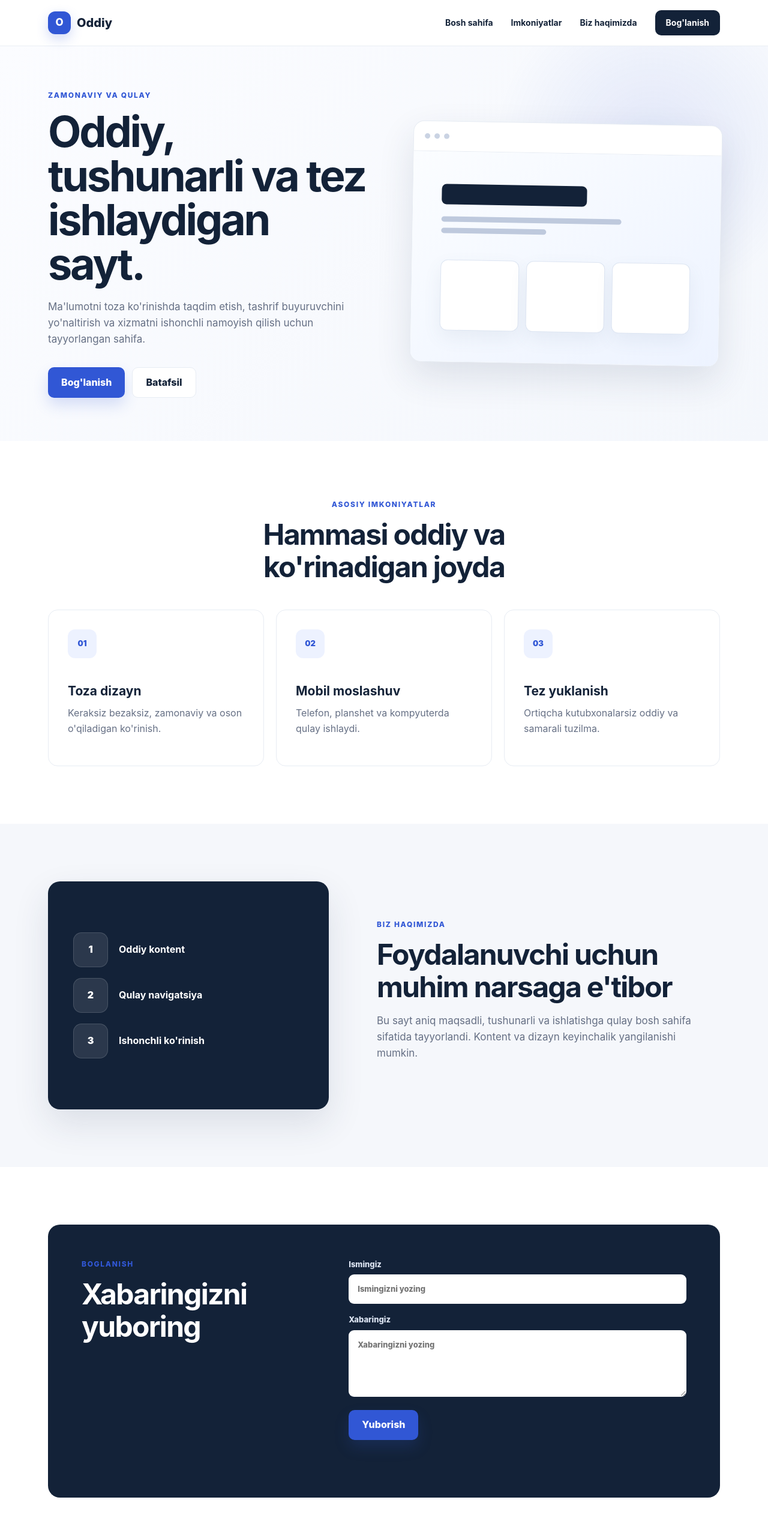
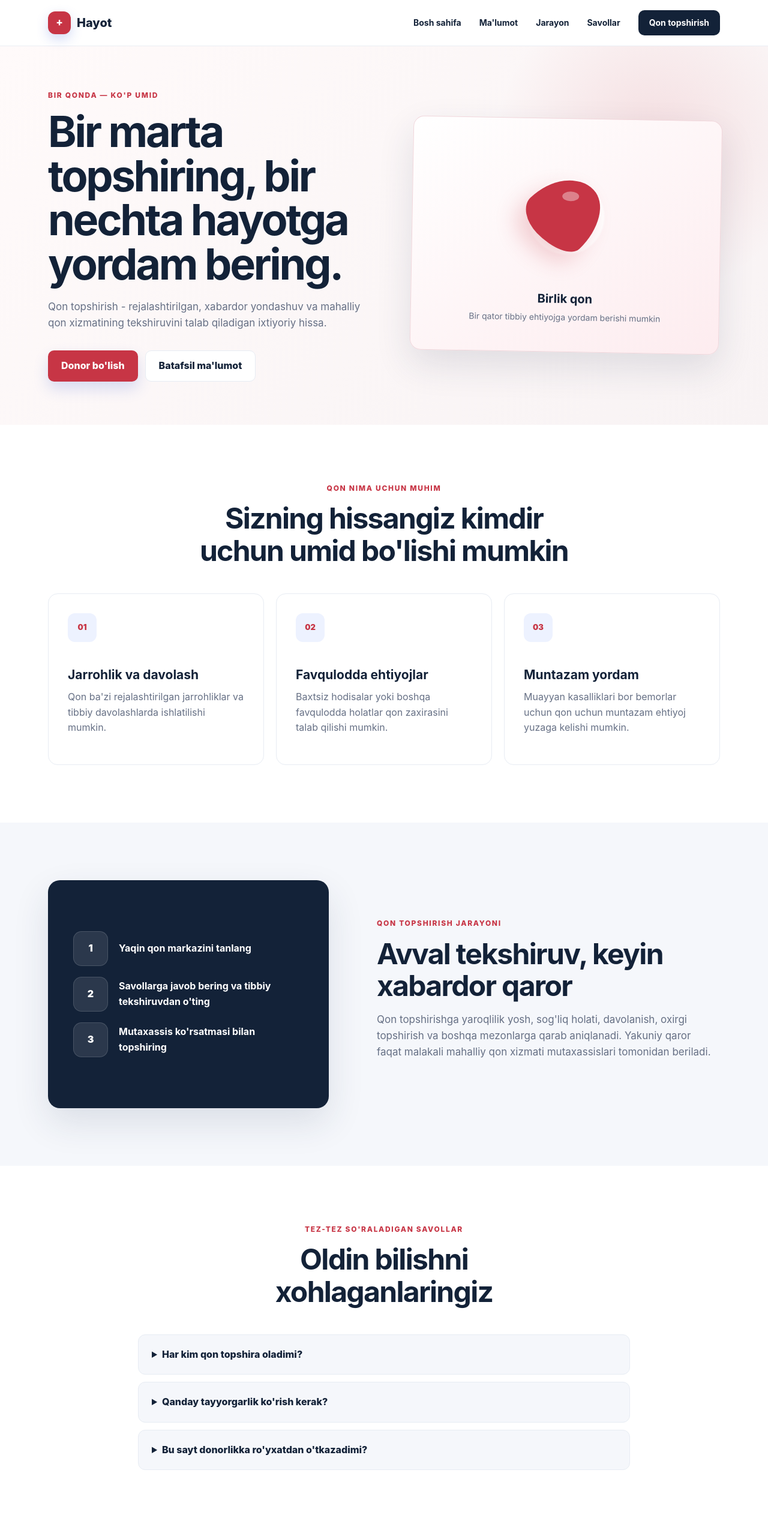
Before and after one commit to azizxolmurodov44-afk/main.py, a plain HTML site: page index.html in a window 1280 px wide. Shown: the top 2560 px of the page at 60% size. Drawn offline with Linux system fonts and the light colour scheme.

Commit message:
Update site for blood donation information
Co-authored-by: Copilot App <223556219+Copilot@users.noreply.github.com>

```diff
--- a/index.html
+++ b/index.html
@@ -5,17 +5,17 @@
     <meta name="viewport" content="width=device-width, initial-scale=1.0" />
     <meta
       name="description"
-      content="Oddiy, zamonaviy va ishonchli veb-sayt."
+      content="Qon topshirish haqida umumiy ma'lumot, jarayon va tez-tez so'raladigan savollar."
     />
-    <title>Oddiy sayt</title>
+    <title>Qon donori - Bir qancha hayotga umid</title>
     <link rel="stylesheet" href="styles.css" />
   </head>
   <body>
     <header class="site-header">
       <nav class="nav container" aria-label="Asosiy navigatsiya">
         <a class="brand" href="#home" aria-label="Bosh sahifa">
-          <span class="brand-mark" aria-hidden="true">O</span>
-          <span>Oddiy</span>
+          <span class="brand-mark" aria-hidden="true">+</span>
+          <span>Hayot</span>
         </a>
 
         <button
@@ -32,9 +32,10 @@
 
         <div class="nav-links" id="nav-links">
           <a href="#home">Bosh sahifa</a>
-          <a href="#features">Imkoniyatlar</a>
-          <a href="#about">Biz haqimizda</a>
-          <a class="nav-contact" href="#contact">Bog'lanish</a>
+          <a href="#overview">Ma'lumot</a>
+          <a href="#process">Jarayon</a>
+          <a href="#faq">Savollar</a>
+          <a class="nav-contact" href="#donate">Qon topshirish</a>
         </div>
       </nav>
     </header>
@@ -43,116 +44,115 @@
       <section class="hero" id="home">
         <div class="container hero-grid">
           <div class="hero-copy">
-            <p class="eyebrow">ZAMONAVIY VA QULAY</p>
-            <h1>Oddiy, tushunarli va tez ishlaydigan sayt.</h1>
+            <p class="eyebrow">BIR QONDA — KO'P UMID</p>
+            <h1>Bir marta topshiring, bir nechta hayotga yordam bering.</h1>
             <p class="hero-text">
-              Ma'lumotni toza ko'rinishda taqdim etish, tashrif buyuruvchini
-              yo'naltirish va xizmatni ishonchli namoyish qilish uchun
-              tayyorlangan sahifa.
+              Qon topshirish - rejalashtirilgan, xabardor yondashuv va
+              mahalliy qon xizmatining tekshiruvini talab qiladigan
+              ixtiyoriy hissa.
             </p>
             <div class="hero-actions">
-              <a class="button button-primary" href="#contact">Bog'lanish</a>
-              <a class="button button-secondary" href="#features">Batafsil</a>
+              <a class="button button-primary" href="#donate">Donor bo'lish</a>
+              <a class="button button-secondary" href="#overview">Batafsil ma'lumot</a>
             </div>
           </div>
 
-          <div class="hero-visual" aria-label="Sayt ko'rinishi">
-            <div class="browser-bar">
-              <span></span>
-              <span></span>
-              <span></span>
-            </div>
-            <div class="browser-body">
-              <div class="visual-heading"></div>
-              <div class="visual-line visual-line-wide"></div>
-              <div class="visual-line"></div>
-              <div class="visual-cards">
-                <span></span>
-                <span></span>
-                <span></span>
-              </div>
+          <div class="hero-visual blood-visual" aria-label="Qon topshirish haqida">
+            <div class="blood-drop" aria-hidden="true"></div>
+            <div class="blood-stat">
+              <strong>Birlik qon</strong>
+              <span>Bir qator tibbiy ehtiyojga yordam berishi mumkin</span>
             </div>
           </div>
         </div>
       </section>
 
-      <section class="features section" id="features">
+      <section class="features section" id="overview">
         <div class="container">
           <div class="section-heading">
-            <p class="eyebrow">ASOSIY IMKONIYATLAR</p>
-            <h2>Hammasi oddiy va ko'rinadigan joyda</h2>
+            <p class="eyebrow">QON NIMA UCHUN MUHIM</p>
+            <h2>Sizning hissangiz kimdir uchun umid bo'lishi mumkin</h2>
           </div>
 
           <div class="feature-grid">
             <article class="feature-card">
               <div class="feature-icon" aria-hidden="true">01</div>
-              <h3>Toza dizayn</h3>
-              <p>Keraksiz bezaksiz, zamonaviy va oson o'qiladigan ko'rinish.</p>
+              <h3>Jarrohlik va davolash</h3>
+              <p>Qon ba'zi rejalashtirilgan jarrohliklar va tibbiy davolashlarda ishlatilishi mumkin.</p>
             </article>
             <article class="feature-card">
               <div class="feature-icon" aria-hidden="true">02</div>
-              <h3>Mobil moslashuv</h3>
-              <p>Telefon, planshet va kompyuterda qulay ishlaydi.</p>
+              <h3>Favqulodda ehtiyojlar</h3>
+              <p>Baxtsiz hodisalar yoki boshqa favqulodda holatlar qon zaxirasini talab qilishi mumkin.</p>
             </article>
             <article class="feature-card">
               <div class="feature-icon" aria-hidden="true">03</div>
-              <h3>Tez yuklanish</h3>
-              <p>Ortiqcha kutubxonalarsiz oddiy va samarali tuzilma.</p>
+              <h3>Muntazam yordam</h3>
+              <p>Muayyan kasalliklari bor bemorlar uchun qon uchun muntazam ehtiyoj yuzaga kelishi mumkin.</p>
             </article>
           </div>
         </div>
       </section>
 
-      <section class="about section" id="about">
+      <section class="about section" id="process">
         <div class="container about-grid">
           <div class="about-panel">
             <span class="about-number">1</span>
-            <p>Oddiy kontent</p>
+            <p>Yaqin qon markazini tanlang</p>
             <span class="about-number">2</span>
-            <p>Qulay navigatsiya</p>
+            <p>Savollarga javob bering va tibbiy tekshiruvdan o'ting</p>
             <span class="about-number">3</span>
-            <p>Ishonchli ko'rinish</p>
+            <p>Mutaxassis ko'rsatmasi bilan topshiring</p>
           </div>
           <div class="about-copy">
-            <p class="eyebrow">BIZ HAQIMIZDA</p>
-            <h2>Foydalanuvchi uchun muhim narsaga e'tibor</h2>
+            <p class="eyebrow">QON TOPSHIRISH JARAYONI</p>
+            <h2>Avval tekshiruv, keyin xabardor qaror</h2>
             <p>
-              Bu sayt aniq maqsadli, tushunarli va ishlatishga qulay
-              bosh sahifa sifatida tayyorlandi. Kontent va dizayn keyinchalik
-              yangilanishi mumkin.
+              Qon topshirishga yaroqlilik yosh, sog'liq holati, davolanish,
+              oxirgi topshirish va boshqa mezonlarga qarab aniqlanadi.
+              Yakuniy qaror faqat malakali mahalliy qon xizmati mutaxassislari
+              tomonidan beriladi.
             </p>
           </div>
         </div>
       </section>
 
-      <section class="contact section" id="contact">
+      <section class="faq section" id="faq">
+        <div class="container">
+          <div class="section-heading">
+            <p class="eyebrow">TEZ-TEZ SO'RALADIGAN SAVOLLAR</p>
+            <h2>Oldin bilishni xohlaganlaringiz</h2>
+          </div>
+          <div class="faq-grid">
+            <details>
+              <summary>Har kim qon topshira oladimi?</summary>
+              <p>Yo'q. Yaroqlilikni qon xizmati mutaxassislari sog'liq holati va mahalliy qoidalarga qarab tekshiradi.</p>
+            </details>
+            <details>
+              <summary>Qanday tayyorgarlik ko'rish kerak?</summary>
+              <p>Yetarli dam oling, hidratsiya saqlang va topshirishdan oldin qon markazi bergan ko'rsatmalarni bajaring.</p>
+            </details>
+            <details>
+              <summary>Bu sayt donorlikka ro'yxatdan o'tkazadimi?</summary>
+              <p>Yo'q. Bu sayt faqat umumiy ma'lumot beradi. Ro'yxatdan o'tish va tekshiruv mahalliy qon xizmatida amalga oshiriladi.</p>
+            </details>
+          </div>
+        </div>
+      </section>
+
+      <section class="contact section" id="donate">
         <div class="container contact-card">
           <div>
-            <p class="eyebrow">BOGLANISH</p>
-            <h2>Xabaringizni yuboring</h2>
+            <p class="eyebrow">QON TOPSHIRISHGA TAYYORMISIZ?</p>
+            <h2>O'z hududingizdagi qon markazini toping</h2>
           </div>
-          <form class="contact-form" id="contact-form">
-            <label>
-              Ismingiz
-              <input
-                type="text"
-                name="name"
-                placeholder="Ismingizni yozing"
-                required
-              />
-            </label>
-            <label>
-              Xabaringiz
-              <textarea
-                name="message"
-                placeholder="Xabaringizni yozing"
-                rows="4"
-                required
-              ></textarea>
-            </label>
-            <button class="button button-primary" type="submit">Yuborish</button>
-            <p class="form-status" id="form-status" role="status"></p>
-          </form>
+          <div class="contact-action">
+            <p>
+              Yaroqlilik, ish vaqti hamda talablar haqida aniq ma'lumot olish
+              uchun mahalliy shifoxona yoki qon topshirish xizmatiga murojaat qiling.
+            </p>
+            <a class="button button-primary" href="#home">Bosh sahifaga qaytish</a>
+          </div>
         </div>
       </section>
     </main>
@@ -160,8 +160,8 @@
     <footer>
       <div class="container footer-inner">
         <a class="brand footer-brand" href="#home">
-          <span class="brand-mark" aria-hidden="true">O</span>
-          <span>Oddiy</span>
+          <span class="brand-mark" aria-hidden="true">+</span>
+          <span>Hayot</span>
         </a>
         <p>&copy; <span id="year"></span>. Barcha huquqlar himoyalangan.</p>
       </div>
--- a/script.js
+++ b/script.js
@@ -1,7 +1,5 @@
 const menuButton = document.querySelector(".menu-button");
 const navLinks = document.querySelector(".nav-links");
-const contactForm = document.querySelector("#contact-form");
-const formStatus = document.querySelector("#form-status");
 const year = document.querySelector("#year");
 
 year.textContent = new Date().getFullYear();
@@ -21,10 +19,3 @@ navLinks.addEventListener("click", (event) => {
     menuButton.setAttribute("aria-expanded", "false");
   }
 });
-
-contactForm.addEventListener("submit", (event) => {
-  event.preventDefault();
-  const name = new FormData(contactForm).get("name").trim();
-  formStatus.textContent = `${name}, shakl muvaffaqiyatli to'ldirildi.`;
-  contactForm.reset();
-});
--- a/styles.css
+++ b/styles.css
@@ -4,8 +4,8 @@
   --line: #e7ecf3;
   --surface: #f5f7fb;
   --white: #ffffff;
-  --accent: #3157d5;
-  --accent-dark: #2445b3;
+  --accent: #c73545;
+  --accent-dark: #9f2634;
   --shadow: 0 24px 60px rgba(29, 52, 84, 0.12);
 }
 
@@ -132,8 +132,8 @@ a {
   align-items: center;
   overflow: hidden;
   background:
-    radial-gradient(circle at 85% 25%, rgba(49, 87, 213, 0.11), transparent 22%),
-    linear-gradient(135deg, #fbfcff 0%, #f4f7fc 100%);
+    radial-gradient(circle at 85% 25%, rgba(199, 53, 69, 0.12), transparent 22%),
+    linear-gradient(135deg, #fffafa 0%, #f8f3f4 100%);
 }
 
 .hero-grid {
@@ -229,12 +229,62 @@ h3 {
 
 .hero-visual {
   min-width: 470px;
+  min-height: 390px;
   overflow: hidden;
-  background: var(--white);
-  border: 1px solid var(--line);
+  display: grid;
+  place-items: center;
+  background:
+    radial-gradient(circle at 50% 42%, rgba(255, 255, 255, 0.95) 0 18%, transparent 19%),
+    linear-gradient(145deg, #fff 0%, #fdecef 100%);
+  border: 1px solid #f1d7dc;
   border-radius: 18px;
   box-shadow: var(--shadow);
   transform: rotate(1deg);
+}
+
+.blood-visual {
+  grid-template-rows: 220px auto;
+  align-content: center;
+  gap: 18px;
+  padding: 36px;
+  text-align: center;
+}
+
+.blood-drop {
+  position: relative;
+  width: 118px;
+  height: 118px;
+  background: var(--accent);
+  border-radius: 54% 46% 58% 42% / 72% 72% 28% 28%;
+  box-shadow: 0 22px 36px rgba(199, 53, 69, 0.22);
+  transform: rotate(45deg);
+}
+
+.blood-drop::after {
+  content: "";
+  position: absolute;
+  top: 27px;
+  left: 31px;
+  width: 28px;
+  height: 16px;
+  background: rgba(255, 255, 255, 0.38);
+  border-radius: 50%;
+  transform: rotate(-45deg);
+}
+
+.blood-stat {
+  display: grid;
+  gap: 4px;
+}
+
+.blood-stat strong {
+  color: var(--ink);
+  font-size: 20px;
+}
+
+.blood-stat span {
+  color: var(--muted);
+  font-size: 14px;
 }
 
 .browser-bar {
@@ -343,6 +393,35 @@ h3 {
   font-weight: 900;
 }
 
+.faq {
+  background: var(--white);
+}
+
+.faq-grid {
+  max-width: 820px;
+  display: grid;
+  gap: 12px;
+  margin-inline: auto;
+}
+
+.faq-grid details {
+  padding: 20px 22px;
+  background: var(--surface);
+  border: 1px solid var(--line);
+  border-radius: 12px;
+}
+
+.faq-grid summary {
+  color: var(--ink);
+  font-weight: 800;
+  cursor: pointer;
+}
+
+.faq-grid details p {
+  margin: 12px 0 0;
+  color: var(--muted);
+}
+
 .about {
   background: var(--surface);
 }
@@ -437,6 +516,14 @@ h3 {
 
 .contact-form .button {
   justify-self: start;
+}
+
+.contact-action {
+  color: #dce4f2;
+}
+
+.contact-action p {
+  margin-bottom: 20px;
 }
 
 .form-status {
```
Also changed, not shown: 1 other file.
